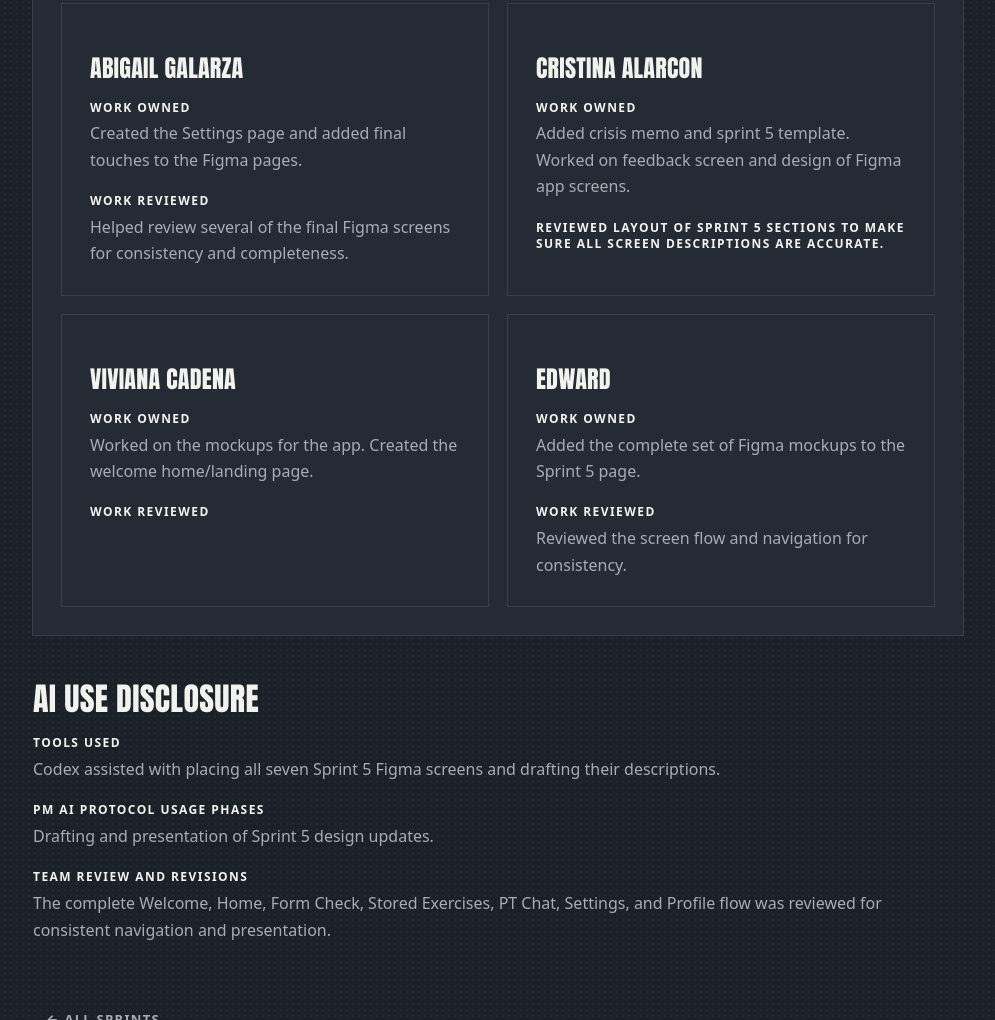
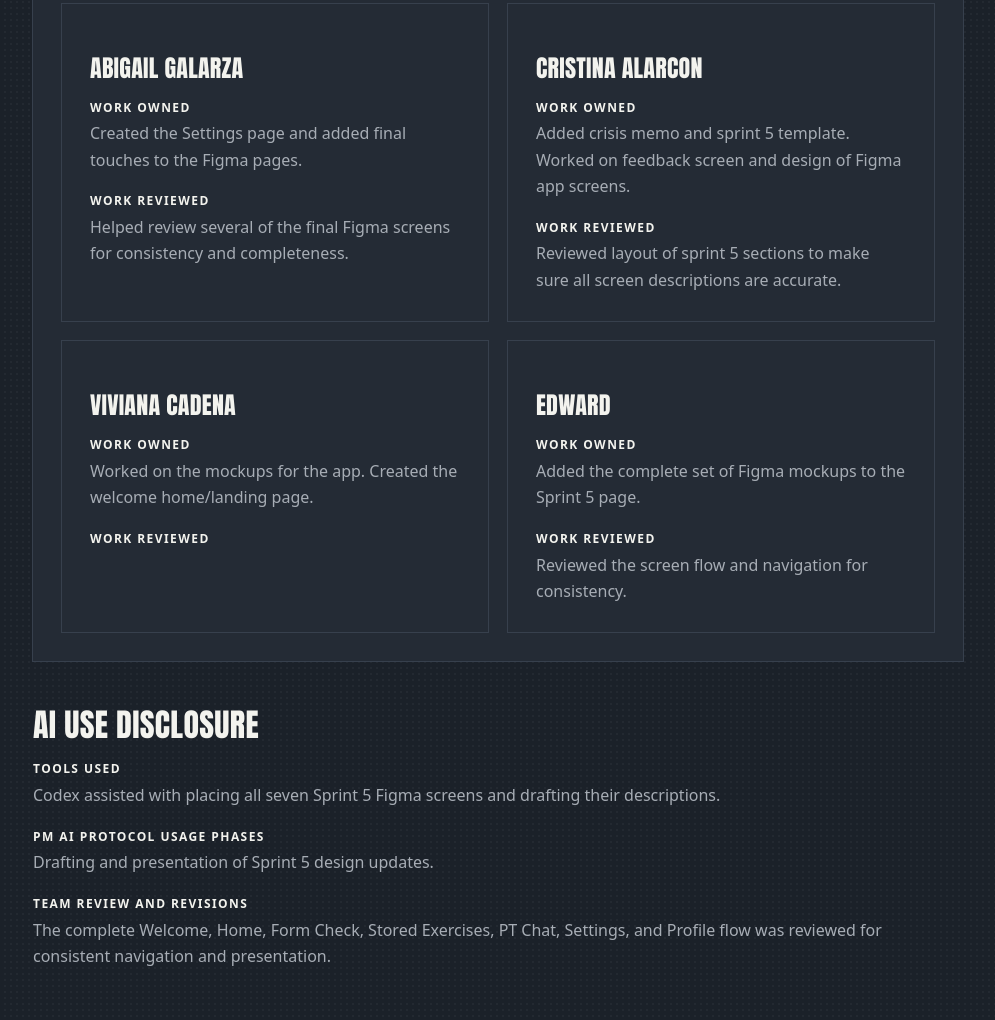
Before and after one commit to cristiala/Formly--SPM, a plain HTML site: page sprints/sprint-5/sprint-5.html in a window 1280 px wide. Shown: the part 6463-7483 px from the top of the page, without its empty margins (58-1053 px from the left). Drawn offline with Linux system fonts and the light colour scheme.

Commit message:
Addded contribution statement

```diff
--- a/sprints/sprint-5/sprint-5.html
+++ b/sprints/sprint-5/sprint-5.html
@@ -140,7 +140,7 @@
                     </article>
                     <article class="card">
                         <h3>Cristina Alarcon</h3>
-                        <dl><dt>Work owned</dt><dd>Added crisis memo and sprint 5 template. Worked on feedback screen and design of Figma app screens.</dd><dt>Reviewed layout of sprint 5 sections to make sure all screen descriptions are accurate.</dt><dd></dd></dl>
+                        <dl><dt>Work owned</dt><dd>Added crisis memo and sprint 5 template. Worked on feedback screen and design of Figma app screens.</dd><dt>Work reviewed</dt><dd>Reviewed layout of sprint 5 sections to make sure all screen descriptions are accurate.</dd></dl>
                     </article>
                     <article class="card">
                         <h3>Viviana Cadena</h3>
```
